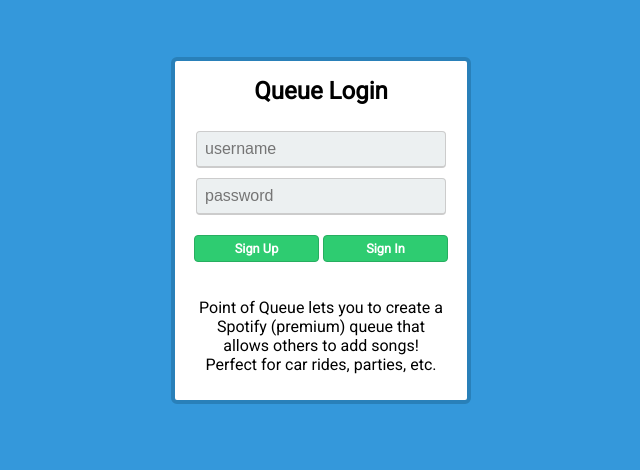
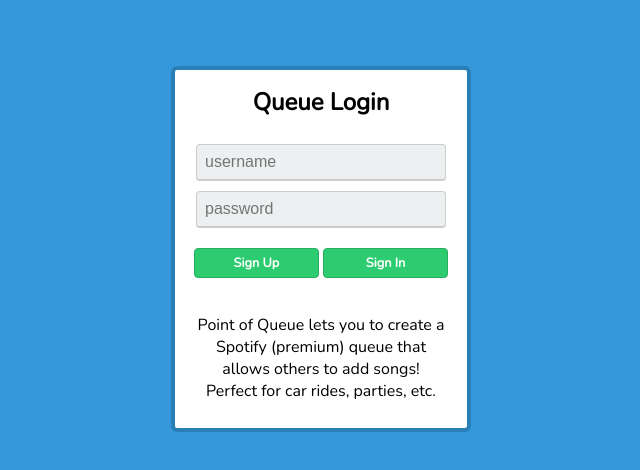
Before and after one commit to mwong678/PointOfQueue, a website: page public/index.html in a window 1280 px wide. Shown: the whole page, without its empty margins (319-959 px from the left). Drawn offline with nearby package versions, Linux system fonts and the light colour scheme.

Commit message:
deploy to heroku

```diff
--- a/public/index.html
+++ b/public/index.html
@@ -8,7 +8,7 @@
 
 <body>
 
-    <link href="https://fonts.googleapis.com/css?family=Roboto&display=swap" rel="stylesheet">
+    <link href="https://fonts.googleapis.com/css?family=Roboto|Nunito&display=swap" rel="stylesheet">
     <link href='style.css' rel='stylesheet' type='text/css'>
     <script src="//ajax.googleapis.com/ajax/libs/jquery/1.9.0/jquery.min.js" type="text/javascript"></script>
     <script src="https://code.jquery.com/ui/1.9.2/jquery-ui.js"></script>
--- a/public/style.css
+++ b/public/style.css
@@ -1,5 +1,5 @@
 body{
-  font-family: 'Roboto', sans-serif;
+  font-family: 'Nunito', sans-serif;
   background:#3498db;
   margin: 0 auto 0 auto;
   width:100%;
```
Also changed, not shown: public/room.html (+1 -1 lines), public/signup.html (+1 -1 lines).
